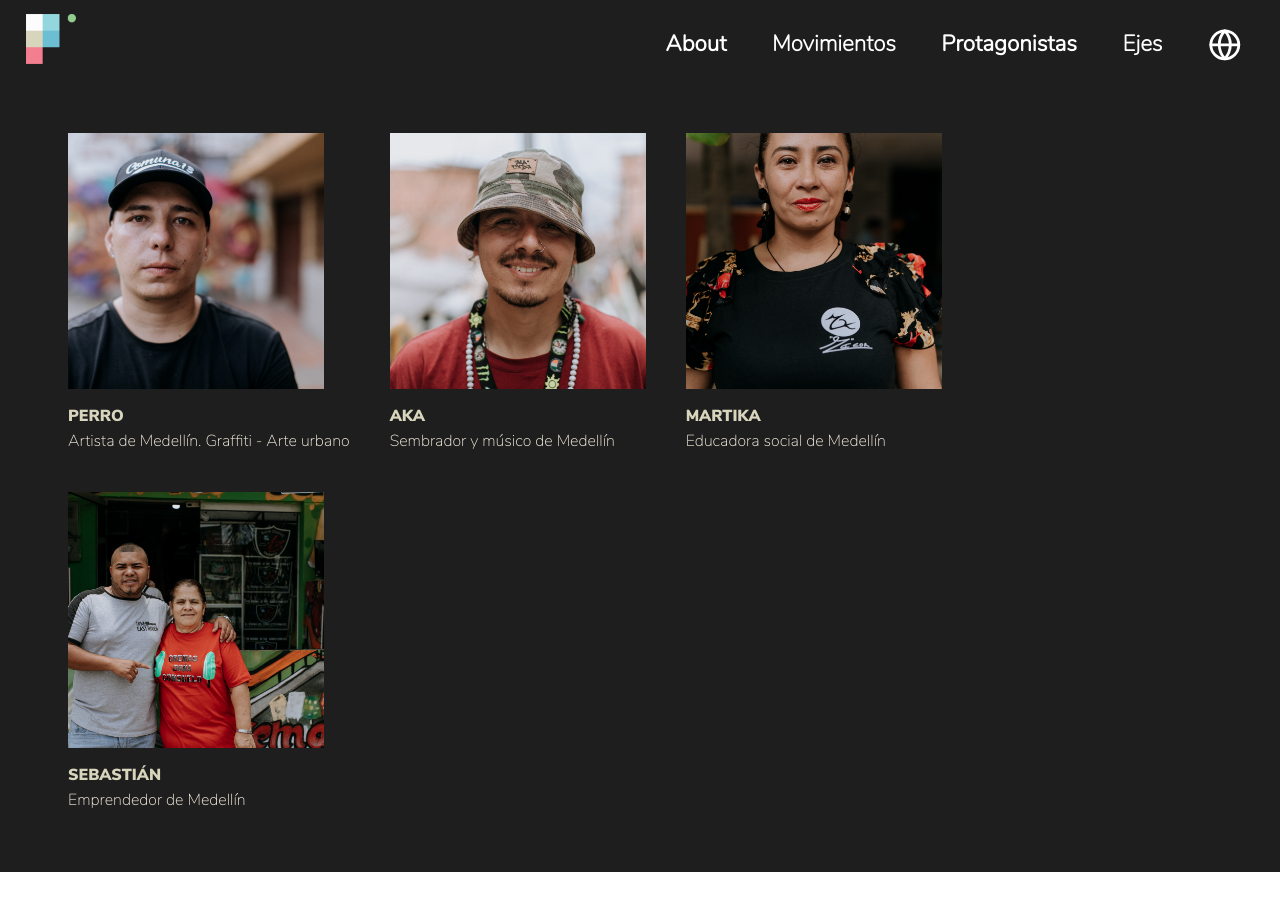
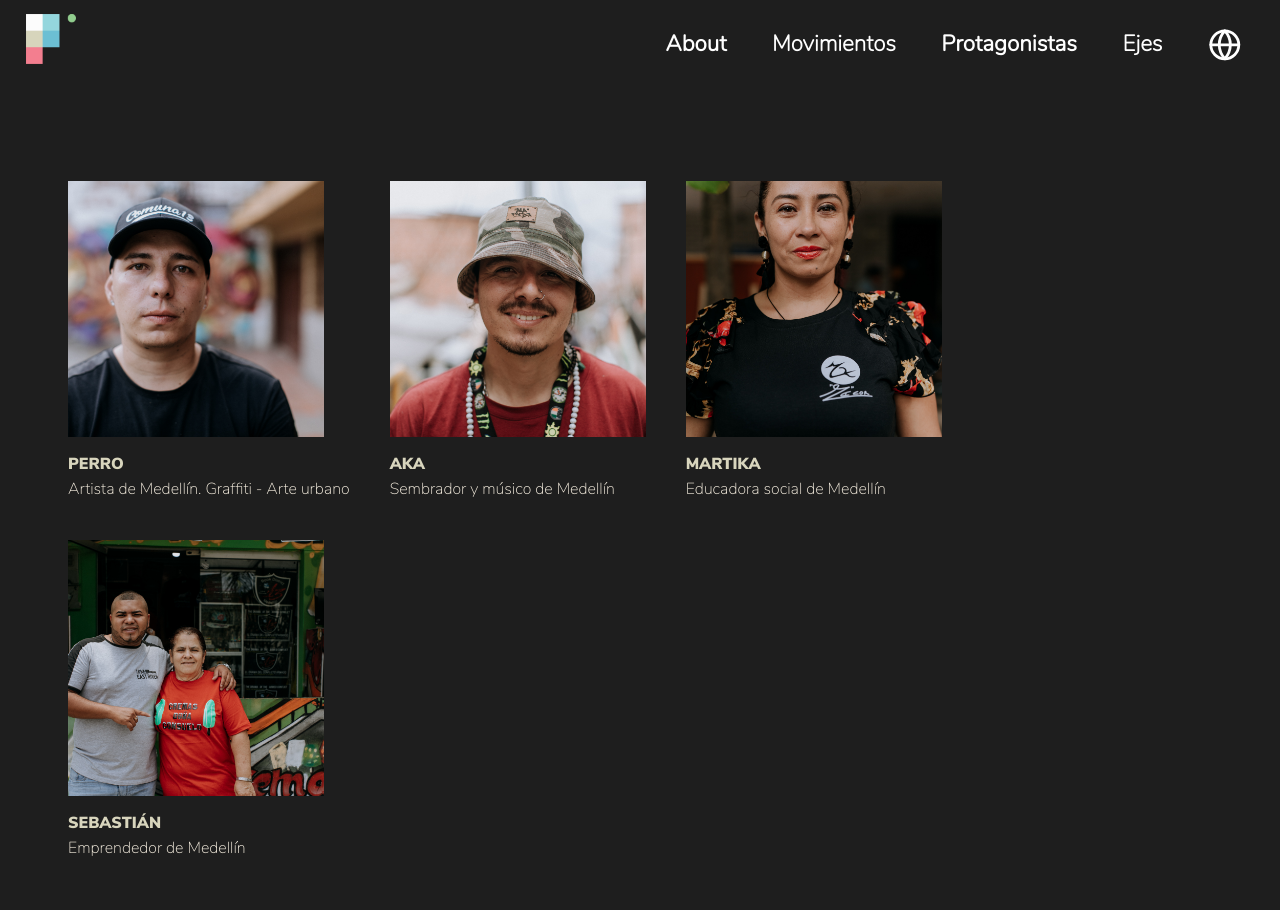
Before and after one commit to carmenchapa/protagonistas, a React (Create React App) app: page /protagonistas in a window 1280 px wide. Shown: the top 910 px of the page. Before the commit the page ends 872 px from the top, so only its background shows below. Built offline with nearby package versions, Linux system fonts and the light colour scheme; no server answers; what google-maps-react would draw is missing.

Commit message:
Update class name

```diff
--- a/src/protagonistas/index.js
+++ b/src/protagonistas/index.js
@@ -8,7 +8,7 @@ export default class Protagonistas extends React.Component {
   render() {
     return (
       <div
-        className="AppContainer NabBarAvoiding ProtasContainer"
+        className="AppContainer NabBarAvoiding ProtasContainer ListContainer"
         style={{ alignContent: "center" }}
       >
         <div style={{ ...gridStyle, maxWidth: `${this.getWidth()}px` }}>
```
